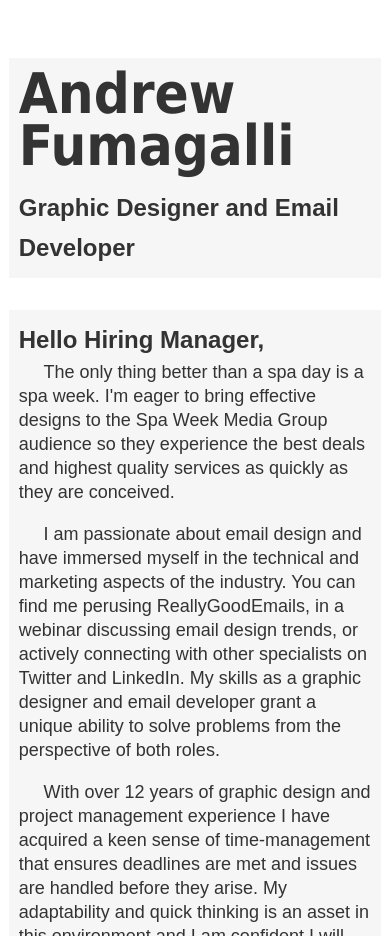
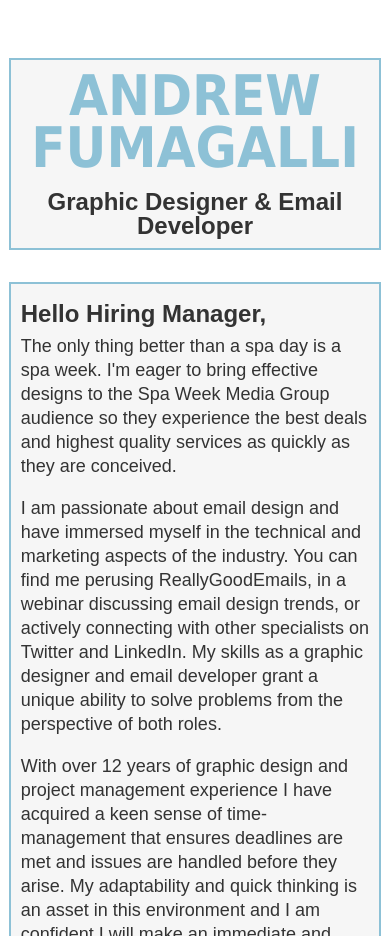
Before and after one commit to AFvisions/email-application-spaweek, a plain HTML site: page index.html in a window 390 px wide. Shown: the part 164-1100 px from the top of the page. Drawn offline with Linux system fonts and the light colour scheme.

Commit message:
Cover letter for Spa Week complete, with responsive two column containers with Resume and Portoflio buttons - Resume button does not download directly but redirects to an afvisions landing page with a download link

```diff
--- a/index.html
+++ b/index.html
@@ -63,13 +63,14 @@
                         <table role="presentation" style="width:100%;border:0;border-spacing:0;" bgcolor="#f6f6f6">
                             <tr>
 
-                                <td style="padding:10px;text-align:left;">
+                                <td style="padding:10px;text-align:center; border: 2px solid #8dc1d6;">
                                     <h1
-                                        style="margin-top:0;margin-bottom:16px;font-family:Tahoma, serif;font-size:56px;line-height:52px;font-weight:bold; color:#333333">
-                                        Andrew Fumagalli</h1>
+                                        style="margin-top:0;margin-bottom:16px;font-family:Tahoma, serif;font-size:56px;line-height:52px;font-weight:bold; color: #8dc1d6">
+                                        ANDREW FUMAGALLI</h1>
                                     <p
-                                        style="margin:0;font-family:Arial,sans-serif;font-size:24px;line-height:40px; font-weight:bold; color:#333333">
-                                        Graphic Designer and Email Developer</p>
+                                        style="margin:0;font-family:Arial,sans-serif;font-size:24px;line-height:24px; font-weight:bold; color:#333333">
+                                        Graphic Designer & Email Developer </p>
+
                                 </td>
                             </tr>
                         </table>
@@ -79,14 +80,14 @@
 
                         <table role="presentation" style="width:100%;border:0;border-spacing:0;" bgcolor="#f6f6f6">
                             <tr>
-                                <td style="padding:10px;text-align:left;">
+                                <td style="padding:10px;text-align:left; border: 2px solid #8dc1d6;">
 
                                     <p
                                         style="margin:0;font-family:Arial,sans-serif;font-size:24px;line-height:40px; font-weight:bold; color:#333333">
                                         Hello Hiring Manager,</p>
 
                                     <p
-                                        style="margin:0;font-family:Arial,sans-serif;font-size:18px;line-height:24px; color:#333333; text-indent: 7%;">
+                                        style="margin:0;font-family:Arial,sans-serif;font-size:18px;line-height:24px; color:#333333;">
 
                                         The only thing better than a spa day is a spa week. I'm eager to bring
                                         effective designs to the Spa Week Media Group audience so they experience
@@ -96,7 +97,7 @@
                                     </p>
                                     <br>
                                     <p
-                                        style="margin:0;font-family:Arial,sans-serif;font-size:18px;line-height:24px; color:#333333; text-indent: 7%;">
+                                        style="margin:0;font-family:Arial,sans-serif;font-size:18px;line-height:24px; color:#333333;">
 
                                         I am passionate about email design and have immersed myself in the
                                         technical and marketing aspects of the industry. You can find me perusing
@@ -109,7 +110,7 @@
                                     </p>
                                     <br>
                                     <p
-                                        style="margin:0;font-family:Arial,sans-serif;font-size:18px;line-height:24px; color:#333333; text-indent: 7%;">
+                                        style="margin:0;font-family:Arial,sans-serif;font-size:18px;line-height:24px; color:#333333;">
                                         With over 12 years of graphic design and project management experience I
                                         have acquired a keen sense of time-management that ensures deadlines are met
                                         and issues are handled before they arise. My adaptability and quick thinking
@@ -158,7 +159,8 @@
                                         email
                                         designs featuring dark mode optimized
                                         images, gif animations, illustrations, hybrid layouts and more.</p>
-                                    <p style="margin:0;font-family:Arial,sans-serif;"><a href="www.afvisions.com"
+                                    <p style="margin:0;font-family:Arial,sans-serif;"><a
+                                            href="https://www.afvisions.com"
                                             style="background: #ffffff; border: 2px solid #8dc1d6; text-decoration: none; padding: 10px 25px; color:#333333; border-radius: 4px; display:inline-block; mso-padding-alt:0;text-underline-color:#ffffff">
                                             <!--[if mso]><i style="letter-spacing: 25px;mso-font-width:-100%;mso-text-raise:20pt">&nbsp;</i><![endif]--><span
                                                 style="mso-text-raise:10pt;font-weight:bold; color:#333333;">See My
@@ -212,9 +214,10 @@
                                     </p>
                                     <p style="margin:0;font-family:Arial,sans-serif;"><a
                                             href="https://www.afvisions.com/resume/resume-spaweek.html"
-                                            style="background: #ffffff; border: 2px solid #8dc1d6; text-decoration: none; padding: 10px 25px; color:#333333; border-radius: 4px; display:inline-block; mso-padding-alt:0;text-underline-color:#ffffff">
-                                            <!--[if mso]><i style="letter-spacing: 25px;mso-font-width:-100%;mso-text-raise:20pt">&nbsp;</i><![endif]--><span
-                                                style="mso-text-raise:10pt;font-weight:bold; color:#333333;">View my
+                                            style="background: #ffffff; border: 2px solid #8dc1d6; text-decoration: none; padding: 10px 25px;
+                                            color:#333333; border-radius: 4px; display:inline-block; mso-padding-alt:0;text-underline-color:#ffffff">
+                                            <!--[if mso]><i style="letter-spacing: 25px;mso-font-width:-100%;mso-text-raise:20pt">&nbsp;</i><![endif]-->
+                                            <span style="mso-text-raise:10pt;font-weight:bold; color:#333333;">View my
                                                 Resume</span>
                                             <!--[if mso]><i style="letter-spacing: 25px;mso-font-width:-100%">&nbsp;</i><![endif]-->
                                         </a></p>
@@ -237,7 +240,7 @@
 
                         <table role="presentation" style="width:100%;border:0;border-spacing:0;">
                             <tr>
-                                <td style="padding:10px;text-align:left;" bgcolor="#f6f6f6">
+                                <td style="padding:10px;text-align:center;border: 2px solid #8dc1d6;" bgcolor="#f6f6f6">
                                     <h1
                                         style="margin-top:0;margin-bottom:0px;font-family:Arial,sans-serif;font-size:24px;line-height:28px;font-weight:bold; color:#333333;">
                                         Thank you for your consideration!
```
